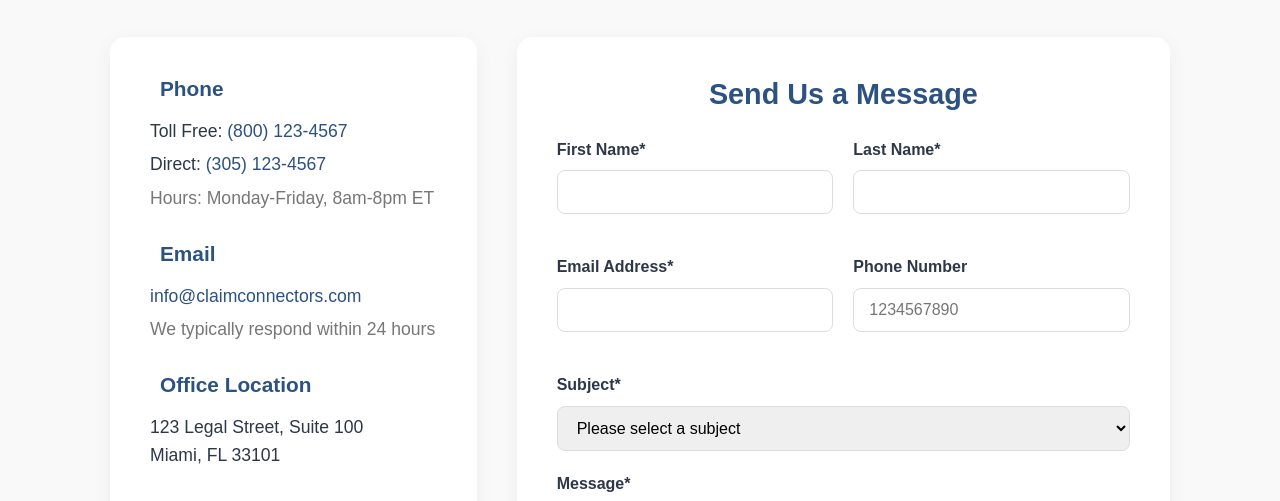
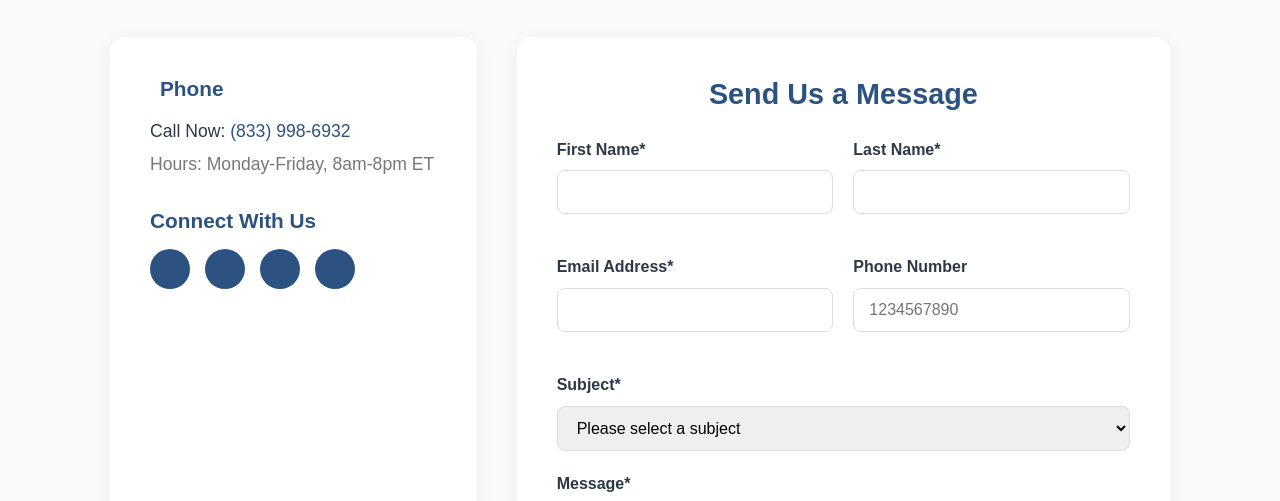
Before and after one commit to AnarchoFatSats/comercial-mva, a website: page contact-us.html in a window 1280 px wide. Shown: the part 277-778 px from the top of the page. Drawn offline with Linux system fonts and the light colour scheme.

Commit message:
Updated phone number to +1 833-998-6932 across all pages and simplified contact information

```diff
--- a/contact-us.html
+++ b/contact-us.html
@@ -33,21 +33,8 @@
                 <div class="contact-info">
                     <div class="contact-method">
                         <h3><i class="icon-phone"></i> Phone</h3>
-                        <p>Toll Free: <a href="tel:8001234567">(800) 123-4567</a></p>
-                        <p>Direct: <a href="tel:3051234567">(305) 123-4567</a></p>
+                        <p>Call Now: <a href="tel:+18339986932">(833) 998-6932</a></p>
                         <p class="hours">Hours: Monday-Friday, 8am-8pm ET</p>
-                    </div>
-
-                    <div class="contact-method">
-                        <h3><i class="icon-email"></i> Email</h3>
-                        <p><a href="mailto:info@claimconnectors.com">info@claimconnectors.com</a></p>
-                        <p class="response-time">We typically respond within 24 hours</p>
-                    </div>
-
-                    <div class="contact-method">
-                        <h3><i class="icon-location"></i> Office Location</h3>
-                        <p>123 Legal Street, Suite 100<br>
-                        Miami, FL 33101</p>
                     </div>
 
                     <div class="social-media">
```
Also changed, not shown: index.html (+1 -1 lines), js/form.js (+2 -5 lines), thank-you.html (+1 -1 lines).
